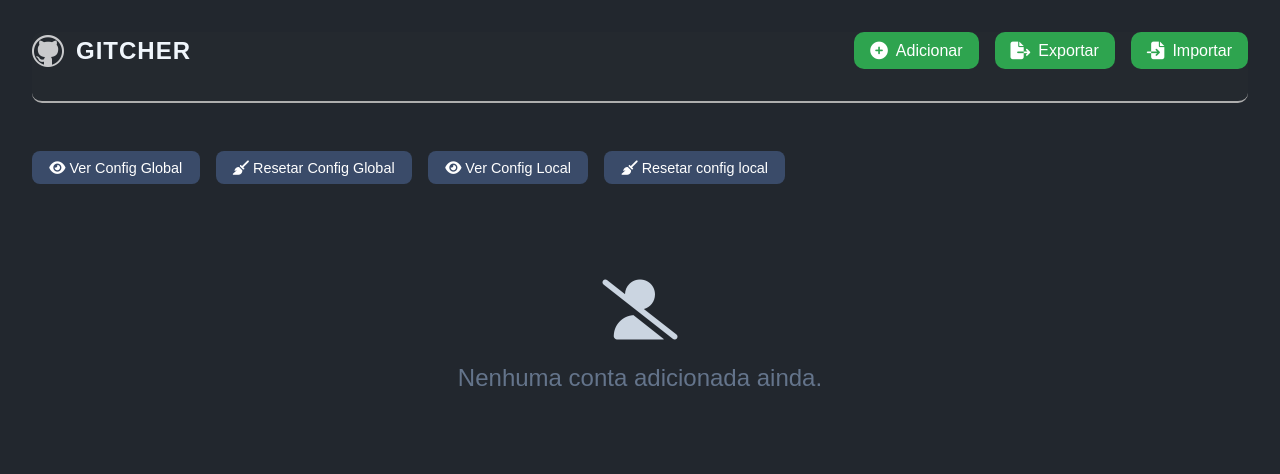
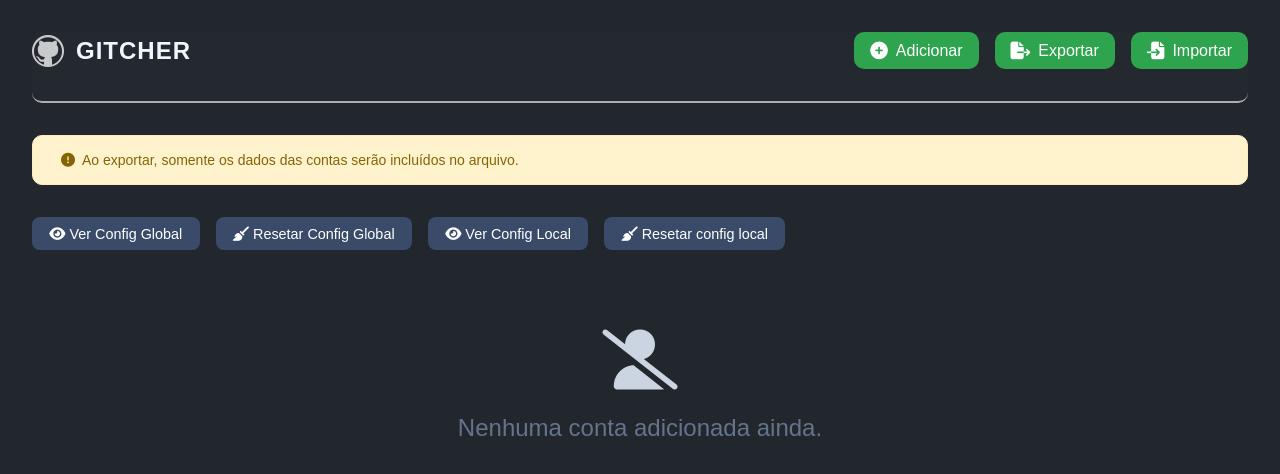
Before and after one commit to 4L1C3-R4BB1T/git-switcher, an Angular app: page / in a window 1280 px wide. Shown: the top 474 px of the page. Built offline with nearby package versions, Linux system fonts and the light colour scheme.

Commit message:
style: add warning

```diff
--- a/src/app/pages/home/home.component.html
+++ b/src/app/pages/home/home.component.html
@@ -19,6 +19,11 @@
       </button>
     </div>
   </div>
+
+<div class="warning-box">
+  <i class="fa-solid fa-circle-exclamation"></i>
+  Ao exportar, somente os dados das contas serão incluídos no arquivo.
+</div>
 
   <div class="git-advanced-actions">
     <button (click)="viewConfig('global')">
--- a/src/app/pages/home/home.component.scss
+++ b/src/app/pages/home/home.component.scss
@@ -1,7 +1,7 @@
 .container {
   display: flex;
   flex-direction: column;
-  gap: 3em;
+  gap: 2em;
   padding: 2em;
 
   .options {
@@ -66,6 +66,20 @@
         }
       }
     }
+  }
+
+  .warning-box {
+    width: 100%;
+    height: 50px;
+    background-color: #fff3cd;
+    color: #856404;
+    border: 1px solid #ffeeba;
+    border-radius: 10px;
+    font-size: 14px;
+    display: flex;
+    align-items: center;
+    gap: 0.5em;
+    padding-left: 2em;
   }
 
   .git-advanced-actions {
```
